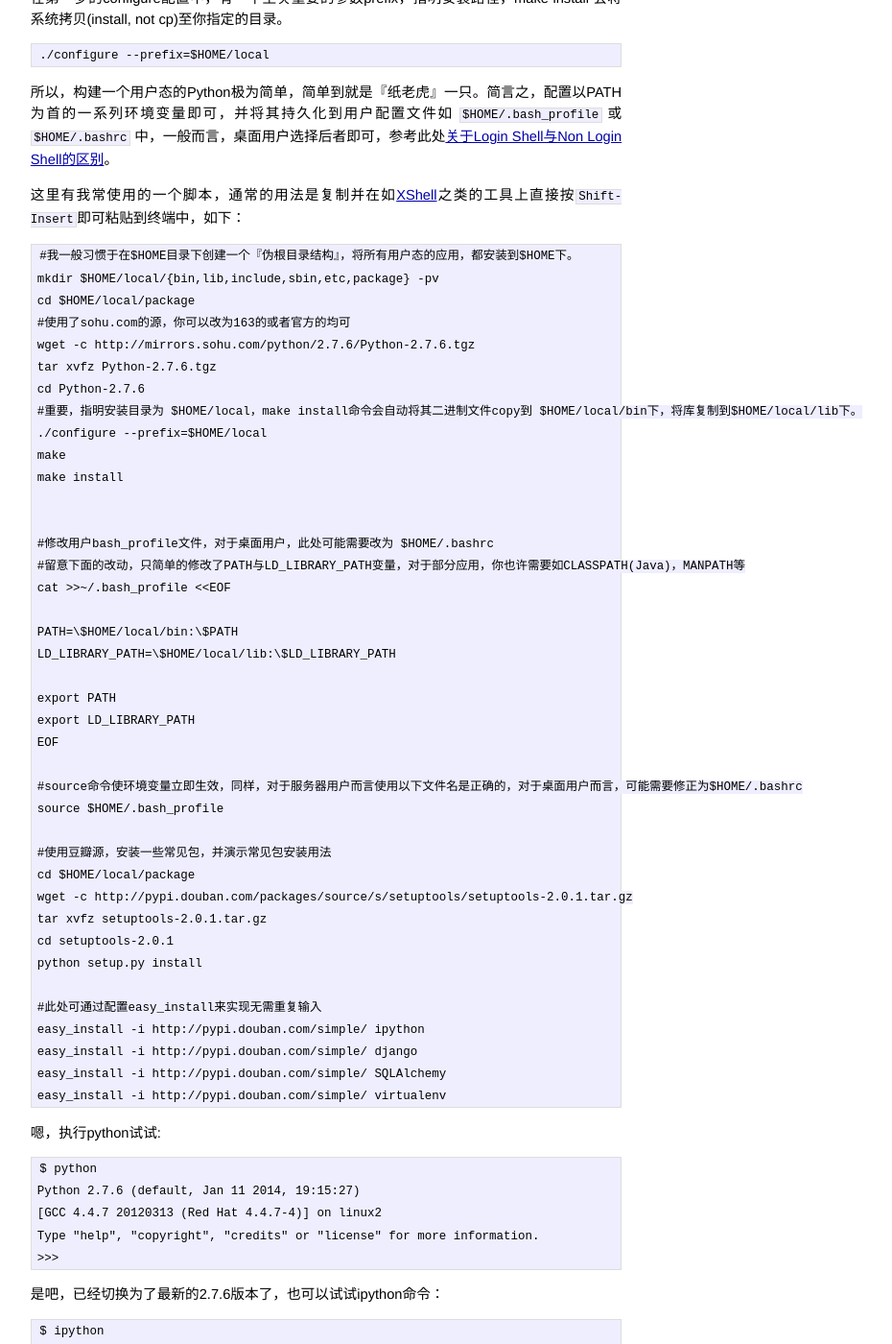
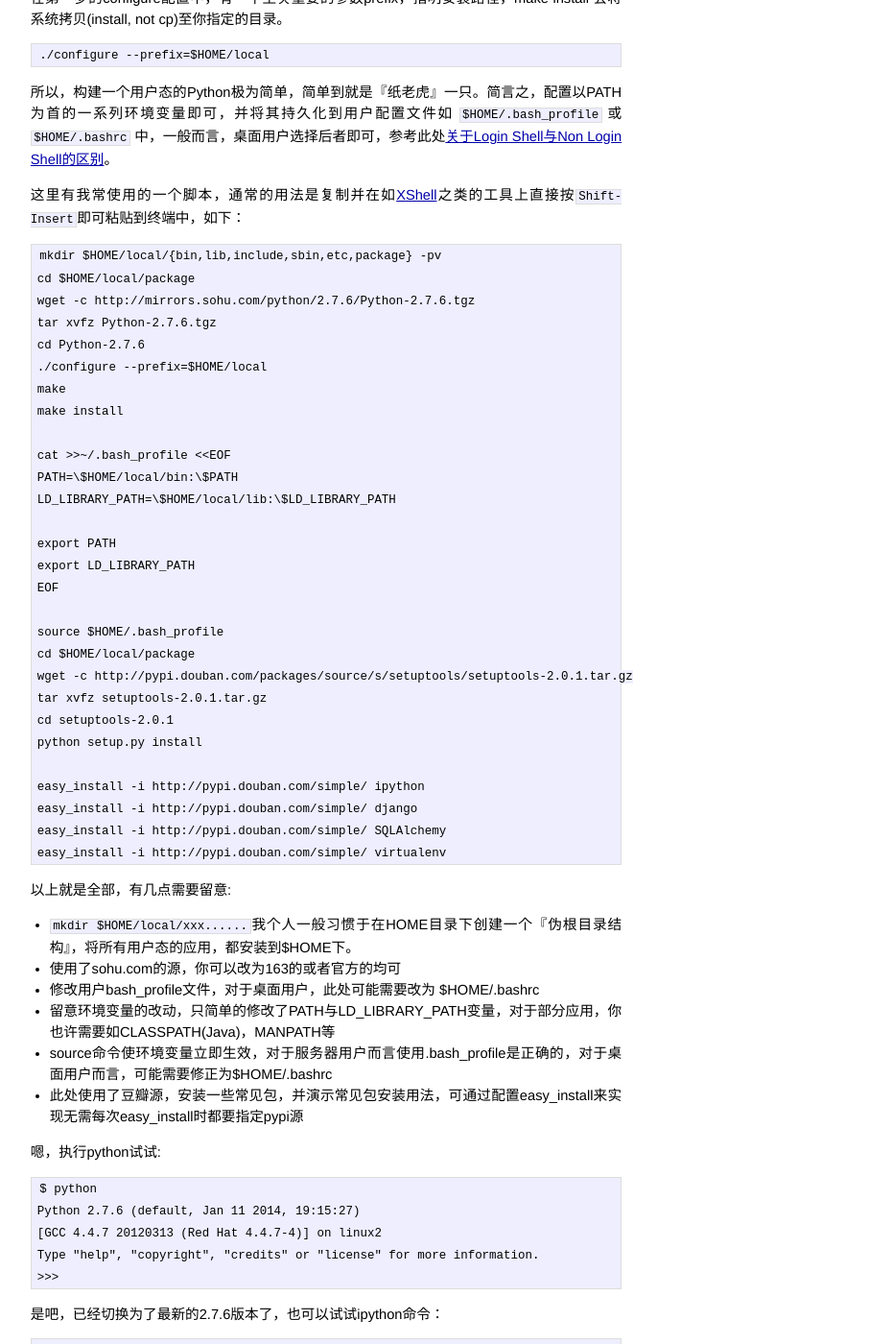
Before and after one commit to alexsunday/blog, a Jekyll site: the page built from _posts/2014-04-22-Non-root-build-python-env.md, in a window 1280 px wide and 1400 px high, scrolled down 1077 px. Shown: the whole window at 96% size, without its empty margins (300-1230 px from the left). Built offline with Jekyll 4.4.1, drawn with Linux system fonts in a browser that asks for light colours; Markdown is read by kramdown in place of the engine named in the settings.

Commit message:
md change

````diff
--- a/_layouts/post.html
+++ b/_layouts/post.html
@@ -9,7 +9,7 @@ layout: default
   <h2>Related Posts</h2>
   <ul class="posts">
     {% for post in site.related_posts limit:3 %}
-      <li><span>{{ post.date | date_to_string }}</span> &raquo; <a href="{{ post.url }}">{{ post.title }}</a></li>
+	<li><span>{{ post.date | date_to_string }}</span> &raquo; <a href="{{ site.baseurl }}{{ post.url }}">{{ post.title }}</a></li>
     {% endfor %}
   </ul>
 </div>
--- a/_posts/2014-04-22-Non-root-build-python-env.md
+++ b/_posts/2014-04-22-Non-root-build-python-env.md
@@ -47,24 +47,18 @@ make install
 所以，构建一个用户态的Python极为简单，简单到就是『纸老虎』一只。简言之，配置以PATH为首的一系列环境变量即可，并将其持久化到用户配置文件如 `$HOME/.bash_profile` 或 `$HOME/.bashrc` 中，一般而言，桌面用户选择后者即可，参考此处[关于Login Shell与Non Login Shell的区别](https://wido.me/sunteya/understand-bashrc-and-profile)。
 
 这里有我常使用的一个脚本，通常的用法是复制并在如[XShell](http://www.netsarang.com/products/xsh_overview.html)之类的工具上直接按`Shift-Insert`即可粘贴到终端中，如下：
+
 ``` Bash
-#我一般习惯于在$HOME目录下创建一个『伪根目录结构』，将所有用户态的应用，都安装到$HOME下。
 mkdir $HOME/local/{bin,lib,include,sbin,etc,package} -pv
 cd $HOME/local/package
-#使用了sohu.com的源，你可以改为163的或者官方的均可
 wget -c http://mirrors.sohu.com/python/2.7.6/Python-2.7.6.tgz
 tar xvfz Python-2.7.6.tgz
 cd Python-2.7.6
-#重要，指明安装目录为 $HOME/local，make install命令会自动将其二进制文件copy到 $HOME/local/bin下，将库复制到$HOME/local/lib下。
 ./configure --prefix=$HOME/local
 make
 make install
 
-
-#修改用户bash_profile文件，对于桌面用户，此处可能需要改为 $HOME/.bashrc
-#留意下面的改动，只简单的修改了PATH与LD_LIBRARY_PATH变量，对于部分应用，你也许需要如CLASSPATH(Java)，MANPATH等
 cat >>~/.bash_profile <<EOF
-
 PATH=\$HOME/local/bin:\$PATH
 LD_LIBRARY_PATH=\$HOME/local/lib:\$LD_LIBRARY_PATH
 
@@ -72,22 +66,25 @@ export PATH
 export LD_LIBRARY_PATH
 EOF
 
-#source命令使环境变量立即生效，同样，对于服务器用户而言使用以下文件名是正确的，对于桌面用户而言，可能需要修正为$HOME/.bashrc
 source $HOME/.bash_profile
-
-#使用豆瓣源，安装一些常见包，并演示常见包安装用法
 cd $HOME/local/package
 wget -c http://pypi.douban.com/packages/source/s/setuptools/setuptools-2.0.1.tar.gz
 tar xvfz setuptools-2.0.1.tar.gz
 cd setuptools-2.0.1
 python setup.py install
 
-#此处可通过配置easy_install来实现无需重复输入
 easy_install -i http://pypi.douban.com/simple/ ipython
 easy_install -i http://pypi.douban.com/simple/ django
 easy_install -i http://pypi.douban.com/simple/ SQLAlchemy
 easy_install -i http://pypi.douban.com/simple/ virtualenv
 ```
+以上就是全部，有几点需要留意:
+- `mkdir $HOME/local/xxx......`我个人一般习惯于在HOME目录下创建一个『伪根目录结构』，将所有用户态的应用，都安装到$HOME下。
+- 使用了sohu.com的源，你可以改为163的或者官方的均可
+- 修改用户bash_profile文件，对于桌面用户，此处可能需要改为 $HOME/.bashrc
+- 留意环境变量的改动，只简单的修改了PATH与LD\_LIBRARY\_PATH变量，对于部分应用，你也许需要如CLASSPATH(Java)，MANPATH等
+- source命令使环境变量立即生效，对于服务器用户而言使用.bash_profile是正确的，对于桌面用户而言，可能需要修正为$HOME/.bashrc
+- 此处使用了豆瓣源，安装一些常见包，并演示常见包安装用法，可通过配置easy\_install来实现无需每次easy\_install时都要指定pypi源
 
 嗯，执行python试试:
 ``` Bash
````
